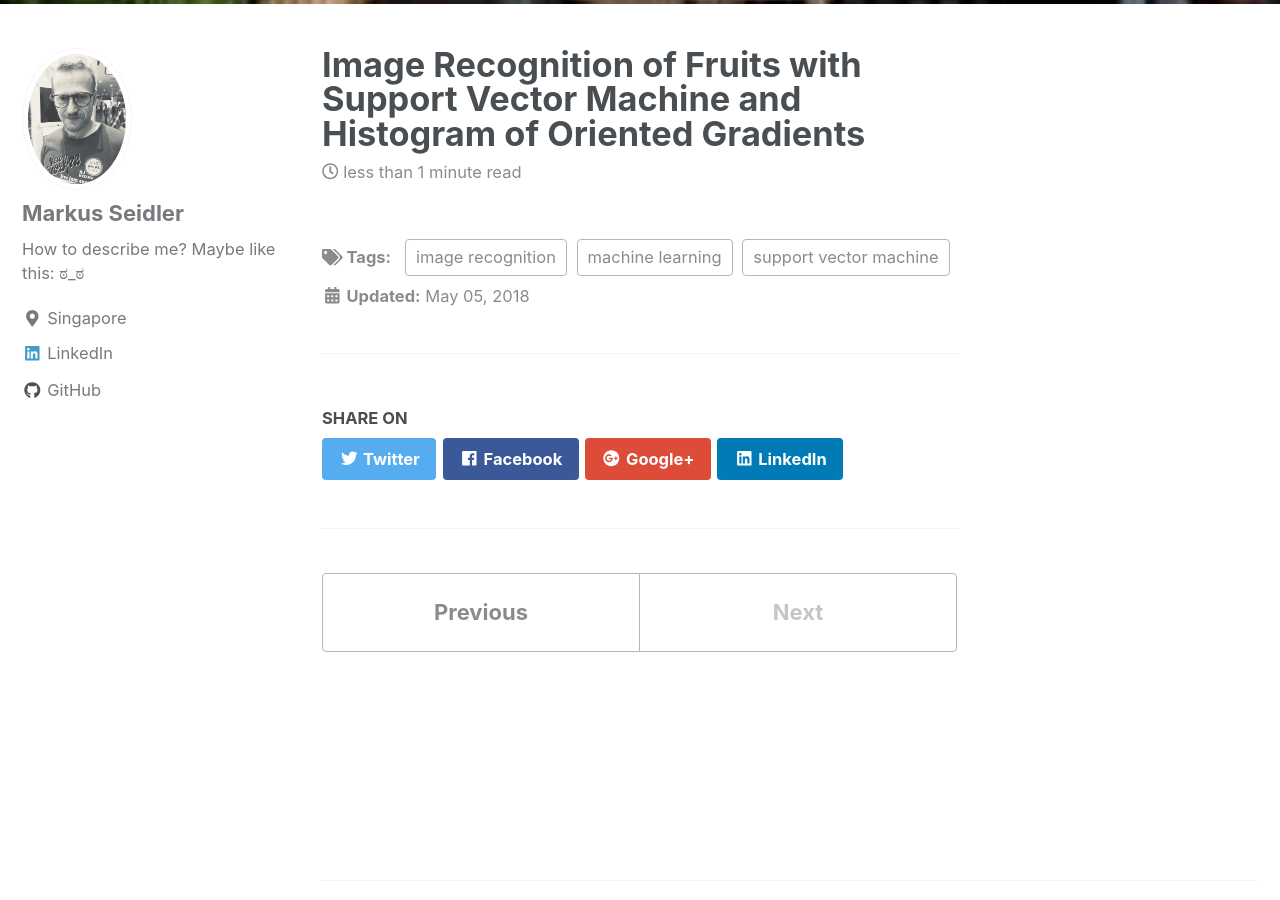
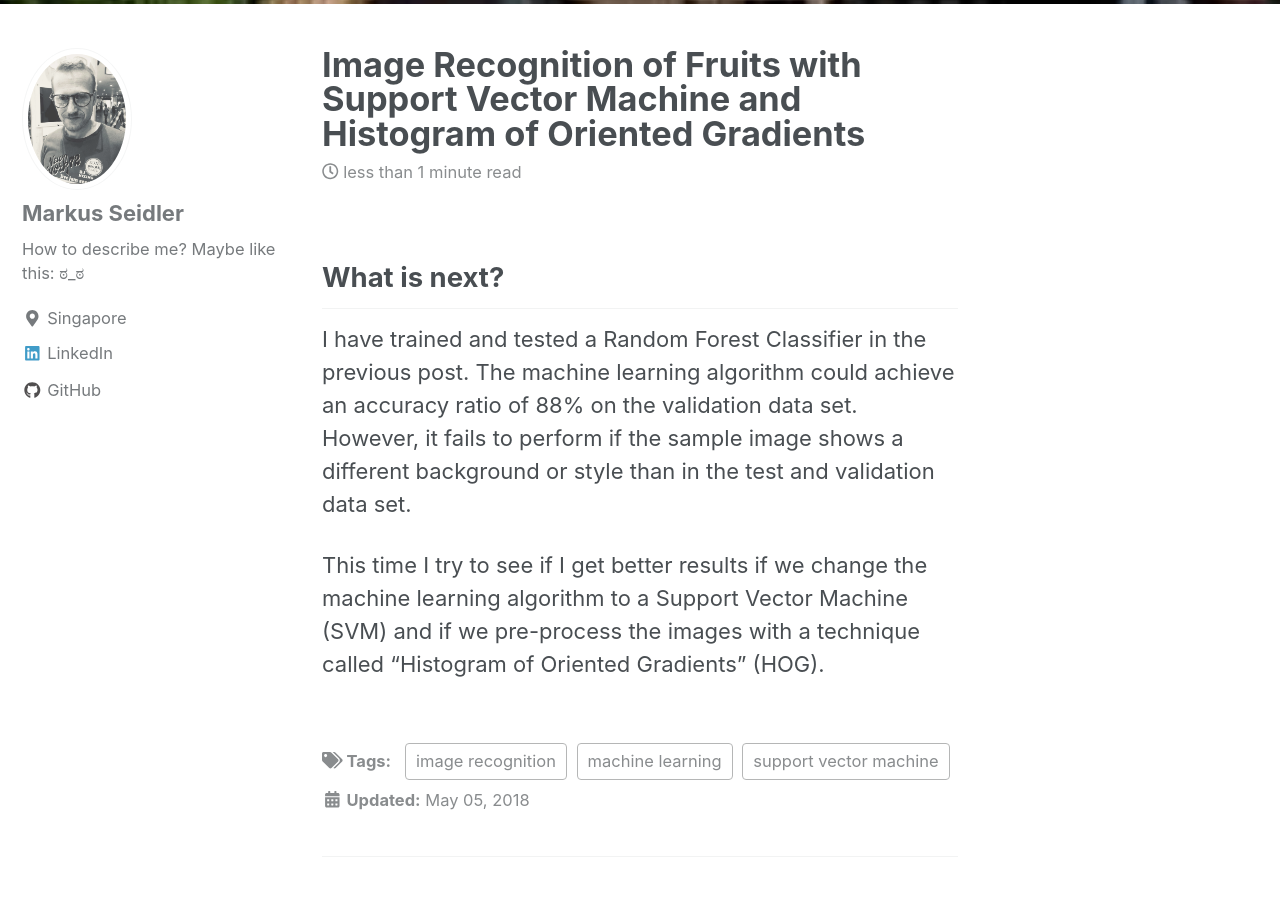
Before and after one commit to markusseidler/markusseidler.github.io, a Jekyll site: the page built from _posts/2018-05-02-IRCHOGSVM.md, in a window 1280 px wide and 900 px high, scrolled down 948 px. Built offline with Jekyll 4.4.1, drawn with Linux system fonts in a browser that asks for light colours; nearby versions of some CDN libraries.

Commit message:
beginning paragraph

```diff
--- a/_posts/2018-05-02-IRCHOGSVM.md
+++ b/_posts/2018-05-02-IRCHOGSVM.md
@@ -7,3 +7,16 @@ header:
     image: "images/IRCHOGSVM/apples.jpg"
 excerpt: "Recognizing fruits with SVM and HOG"
 ---
+
+
+## What is next?
+
+I have trained and tested a Random Forest Classifier in the previous
+post. The machine learning algorithm could achieve an accuracy ratio
+of 88% on the validation data set. However, it fails to perform if the
+sample image shows a different background or style than in the test and
+validation data set.
+
+This time I try to see if I get better results if we change the machine
+learning algorithm to a Support Vector Machine (SVM) and if we pre-process
+the images with a technique called "Histogram of Oriented Gradients" (HOG).
```
